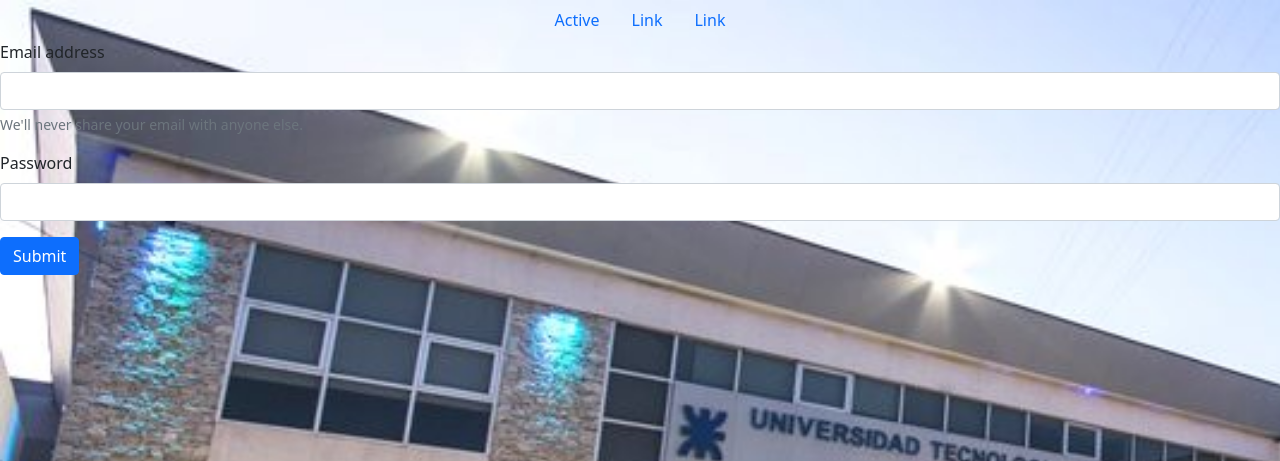
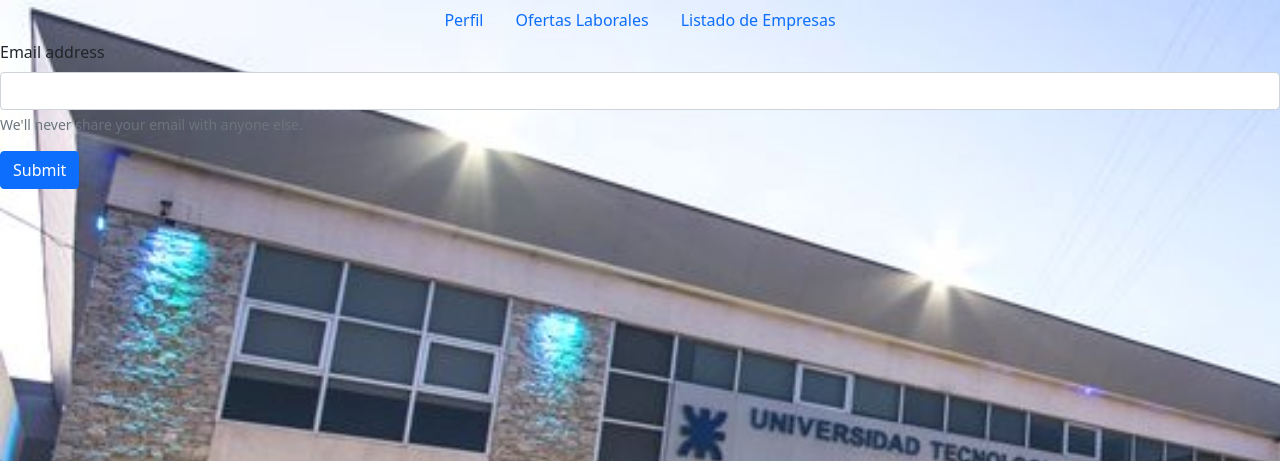
Before and after one commit to Giannito975/LinkedIn-UTN, a PHP site: page / in a window 1280 px wide. Shown: the top 461 px of the page. Run offline with PHP 8.4, Linux system fonts and the light colour scheme; data that the repository does not hold is empty.

Commit message:
Eliminado campu en desuso

```diff
--- a/Views/home.php
+++ b/Views/home.php
@@ -10,10 +10,6 @@
         <input type="email" class="form-control" id="email" aria-describedby="emailHelp">
         <div id="emailHelp" class="form-text">We'll never share your email with anyone else.</div>
     </div>
-    <div class="mb-3">
-        <label for="exampleInputPassword1" class="form-label">Password</label>
-        <input type="password" class="form-control" id="password">
-    </div>
     <button type="submit" class="btn btn-primary">Submit</button>
 </form>
 
--- a/Views/student-nav.php
+++ b/Views/student-nav.php
@@ -1,11 +1,11 @@
 <ul class="nav justify-content-center">
   <li class="nav-item">
-    <a class="nav-link active" aria-current="page" href="#">Active</a>
+    <a class="nav-link active" aria-current="page" href="#">Perfil</a>
   </li>
   <li class="nav-item">
-    <a class="nav-link" href="#">Link</a>
+    <a class="nav-link" href="#">Ofertas Laborales</a>
   </li>
   <li class="nav-item">
-    <a class="nav-link" href="#">Link</a>
+    <a class="nav-link" href="#">Listado de Empresas</a>
   </li>
 </ul>
```
